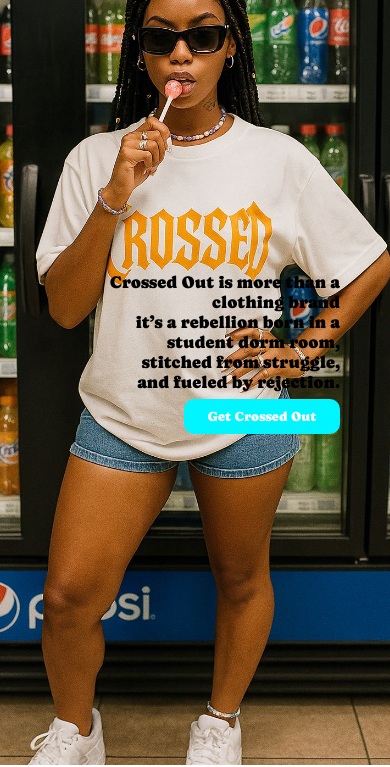
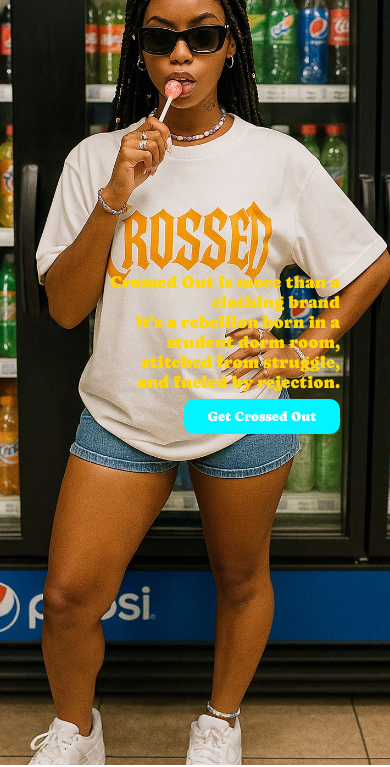
Before and after one commit to KhomunalaThendo/crossed-out-web, a plain HTML site: page index.html in a window 390 px wide. Shown: the part 79-846 px from the top of the page. Drawn offline with Linux system fonts and the light colour scheme.

```diff
--- a/style.css
+++ b/style.css
@@ -129,7 +129,7 @@
 }
 .banner-text{
     text-stroke: 2px black;
-    font-size: 20px;
+    font-size: 23px;
     text-align: end;
     font-family: 'caprasimo', serif;
     color: var(--bg-color-light);
@@ -419,8 +419,8 @@
         font-size: 17px;
         text-align: end;
         font-family: 'caprasimo', serif;
-        color: black;
-        text-wrap:var(--bg-color-light) ;
+        color: gold;
+
 
     }
     #bannerBtn{
```
